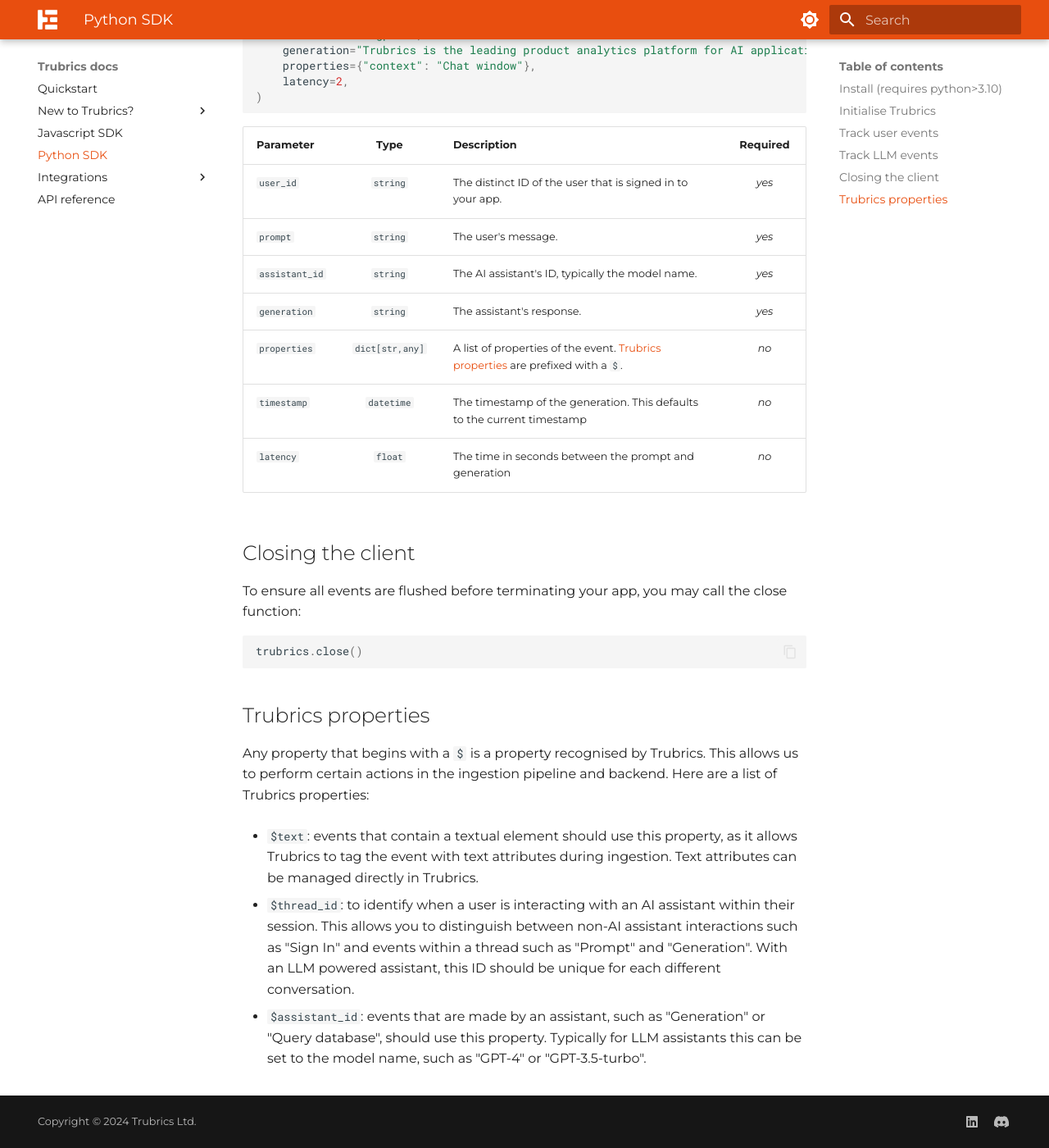
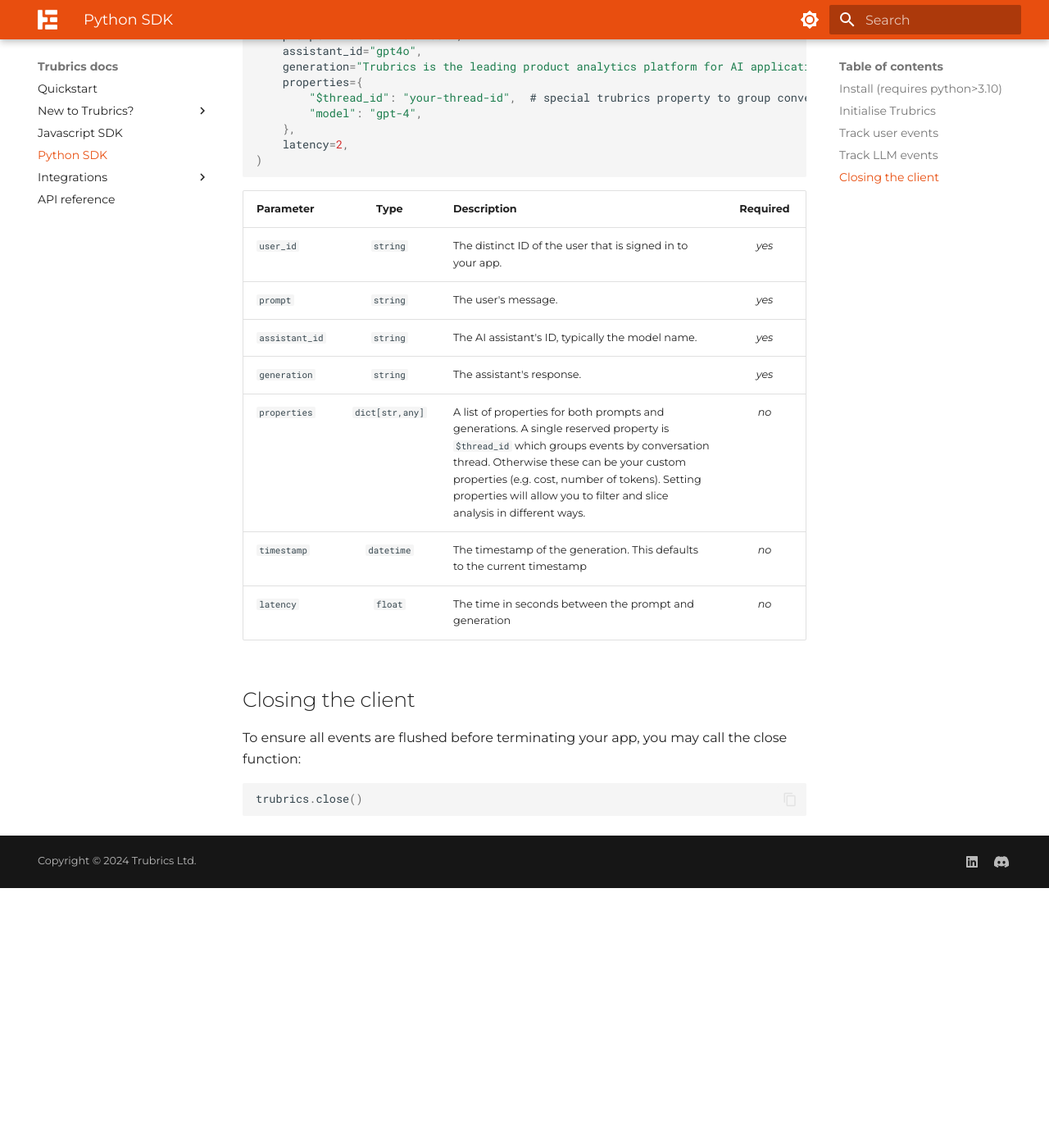
Before and after one commit to trubrics/trubrics-docs, an MkDocs documentation site: the page built from docs/track_events/sdks/python.md, in a window 1280 px wide and 1400 px high, scrolled down 2341 px. Shown: the whole window at 82% size. Built offline with MkDocs 1.6.1 and Material for MkDocs 9.7.7, drawn with Linux system fonts in a browser that asks for light colours; after the commit the page ends 3424 px from its top, so only the background shows below that; some of the changed text lies outside the part shown.

Commit message:
clarify $thread_id in

````diff
--- a/docs/track_events/sdks/python.md
+++ b/docs/track_events/sdks/python.md
@@ -59,7 +59,7 @@
 |---|:---:|---|:---:|
 | `user_id` | `str` | The distinct ID of the user that is signed in to your app. | _yes_ |
 | `event` | `str` | The name of the event you are tracking. This can range from "User prompt", "Sign in", "Generation", etc. | _yes_ |
-| `properties` | `dict[str,any]` | A list of properties of the event. For example, a "Generation" event could have properties "Cost of generation" or "Prompt template". [Trubrics properties](#trubrics-properties) are prefixed with a `$`. | _no_ |
+| `properties` | `dict[str,any]` | A list of properties of the event. These can be your user properties (e.g. company name) or additional properties of the event (e.g. request latency). Setting properties will allow you to filter and slice analysis in different ways. | _no_ |
 | `timestamp` | `datetime` | The timestamp of the event. This defaults to the current timestamp | _no_ |
 
 </div>
@@ -80,7 +80,7 @@
 | `prompt` | `string` | The user's message. | _yes_ |
 | `assistant_id` | `string` | The AI assistant's ID, typically the model name. | _yes_ |
 | `generation` | `string` | The assistant's response. | _yes_ |
-| `properties` | `dict[str,any]` | A list of properties of the event. [Trubrics properties](#trubrics-properties) are prefixed with a `$`. | _no_ |
+| `properties` | `dict[str,any]` | A list of properties for both prompts and generations. A single reserved property is `$thread_id` which groups events by conversation thread. Otherwise these can be your custom properties (e.g. cost, number of tokens). Setting properties will allow you to filter and slice analysis in different ways. | _no_ |
 | `timestamp` | `datetime` | The timestamp of the generation. This defaults to the current timestamp | _no_ |
 | `latency` | `float` | The time in seconds between the prompt and generation | _no_ |
 
@@ -93,5 +93,3 @@
 ``` py
 --8<-- "utils/code_snippets/python/close.py"
 ```
-
---8<-- "utils/trubrics_properties.md"
--- a/docs/utils/code_snippets/python/init_optionals.py
+++ b/docs/utils/code_snippets/python/init_optionals.py
@@ -3,5 +3,5 @@
 trubrics = Trubrics(
     api_key="your-api-key",
     flush_interval=20,
-    flush_at=10,
+    flush_batch_size=10,
 )
--- a/docs/utils/code_snippets/python/track_llm.py
+++ b/docs/utils/code_snippets/python/track_llm.py
@@ -3,6 +3,9 @@
     prompt="What is Trubrics?",
     assistant_id="gpt4o",
     generation="Trubrics is the leading product analytics platform for AI applications.",
-    properties={"context": "Chat window"},
+    properties={
+        "$thread_id": "your-thread-id",  # special trubrics property to group conversation
+        "model": "gpt-4",
+    },
     latency=2,
 )
````
Also changed, not shown: other parts of docs/track_events/sdks/python.md (+1 -1 lines), docs/api_reference/index.md (+1 -3 lines), docs/track_events/sdks/javascript.md (+2 -4 lines), docs/utils/trubrics_properties_memo.md (deleted, +0 -2 lines).
